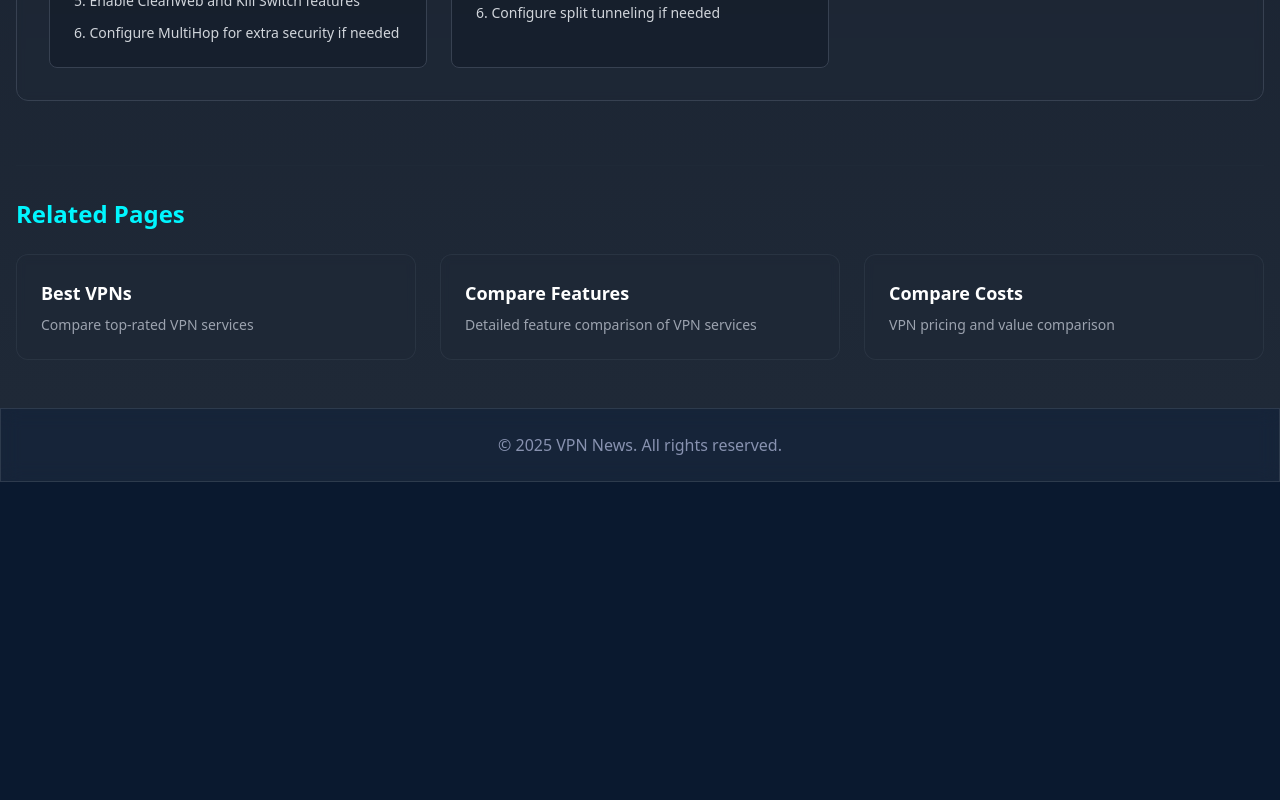
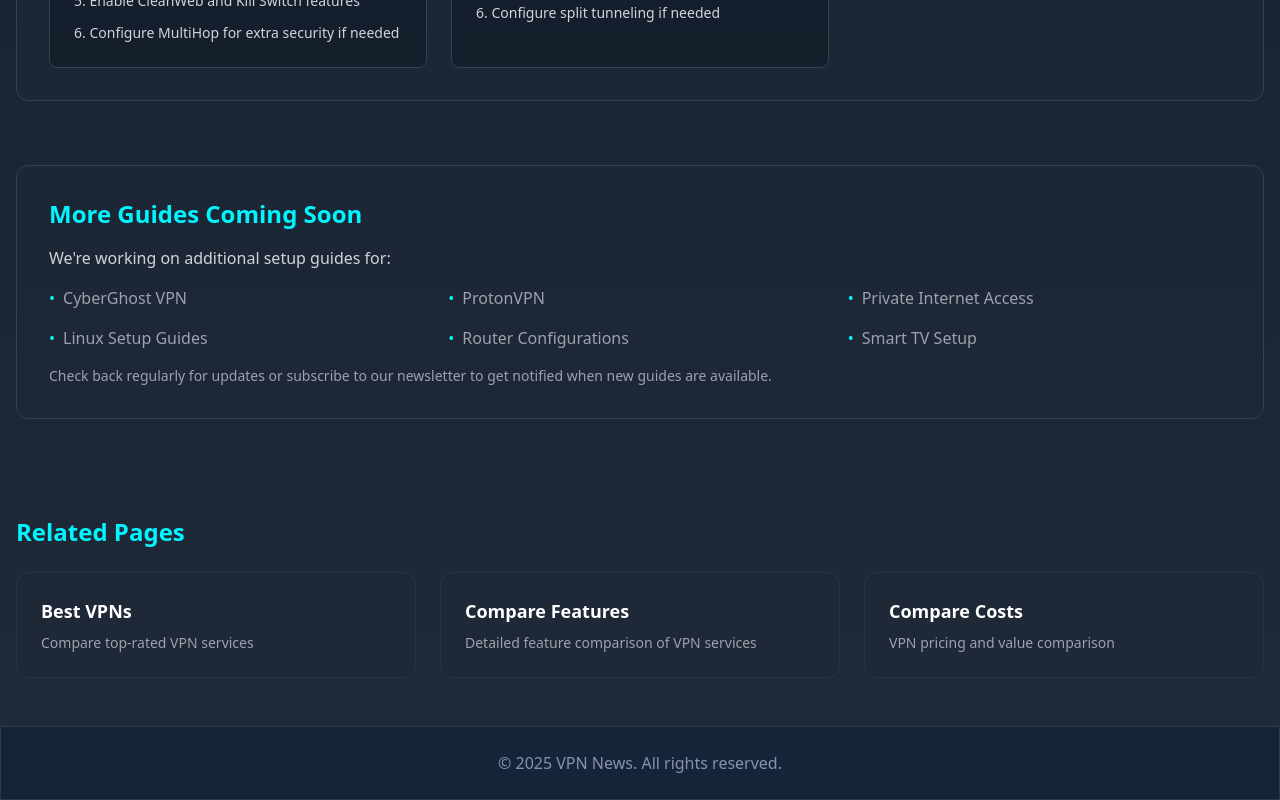
Before and after one commit to GergulasBalint/bestvpn, a React (Vite) app: page /resources in a window 1280 px wide. Shown: the part 1563-2363 px from the top of the page. Before the commit the page ends 2045 px from the top, so only its background shows below. Built offline with nearby package versions, Linux system fonts and the light colour scheme.

Commit message:
resources navbar

```diff
--- a/src/components/Layout.tsx
+++ b/src/components/Layout.tsx
@@ -29,6 +29,9 @@ const Layout: React.FC<LayoutProps> = ({ children }) => {
                 <Link to="/compare-costs" className="hover:text-cyber-blue transition-colors">
                   Compare Costs
                 </Link>
+                <Link to="/resources" className="hover:text-cyber-blue transition-colors">
+                  Setup Guides
+                </Link>
                 <Link to="/about" className="hover:text-cyber-blue transition-colors">
                   About
                 </Link>
--- a/src/pages/Resources.tsx
+++ b/src/pages/Resources.tsx
@@ -153,6 +153,44 @@ const Resources: FC = () => {
             ))}
           </div>
 
+          <div className="mt-16 bg-gray-800/50 backdrop-blur-sm rounded-xl p-8 border border-gray-700">
+            <h2 className="text-2xl font-bold text-cyber-blue mb-4">More Guides Coming Soon</h2>
+            <div className="space-y-4">
+              <p className="text-gray-300">
+                We're working on additional setup guides for:
+              </p>
+              <ul className="grid grid-cols-1 md:grid-cols-2 lg:grid-cols-3 gap-4 text-gray-400">
+                <li className="flex items-center">
+                  <span className="text-cyber-blue mr-2">•</span>
+                  CyberGhost VPN
+                </li>
+                <li className="flex items-center">
+                  <span className="text-cyber-blue mr-2">•</span>
+                  ProtonVPN
+                </li>
+                <li className="flex items-center">
+                  <span className="text-cyber-blue mr-2">•</span>
+                  Private Internet Access
+                </li>
+                <li className="flex items-center">
+                  <span className="text-cyber-blue mr-2">•</span>
+                  Linux Setup Guides
+                </li>
+                <li className="flex items-center">
+                  <span className="text-cyber-blue mr-2">•</span>
+                  Router Configurations
+                </li>
+                <li className="flex items-center">
+                  <span className="text-cyber-blue mr-2">•</span>
+                  Smart TV Setup
+                </li>
+              </ul>
+              <p className="text-sm text-gray-400 mt-4">
+                Check back regularly for updates or subscribe to our newsletter to get notified when new guides are available.
+              </p>
+            </div>
+          </div>
+
           <RelatedLinks currentPath="/resources" />
         </main>
       </div>
```
